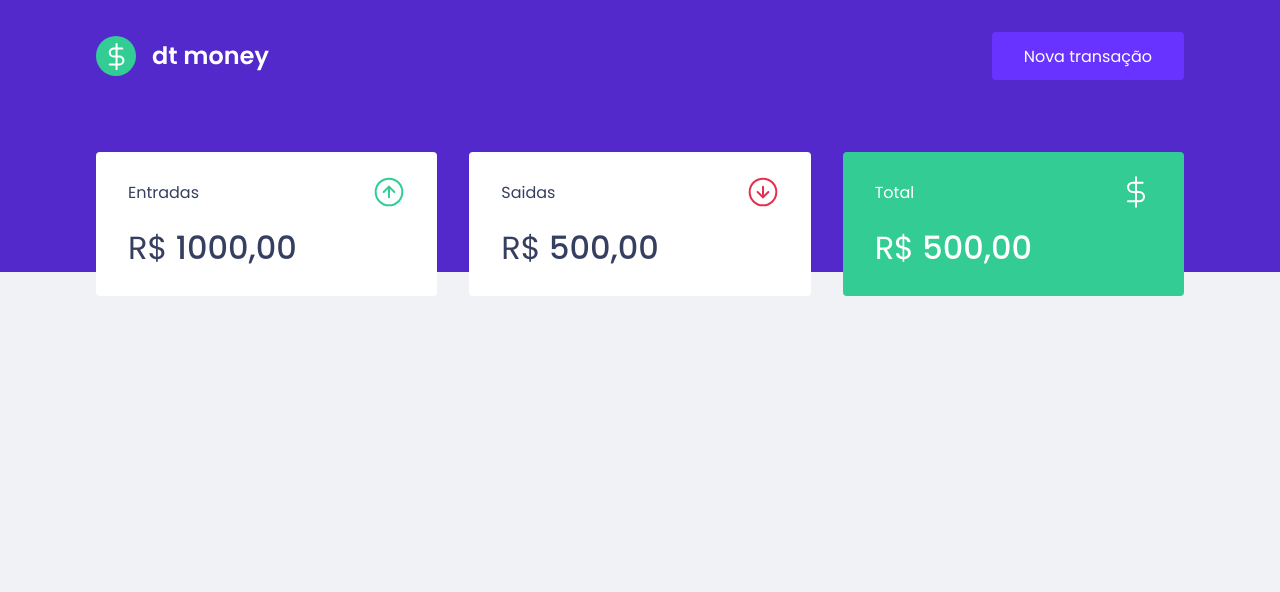
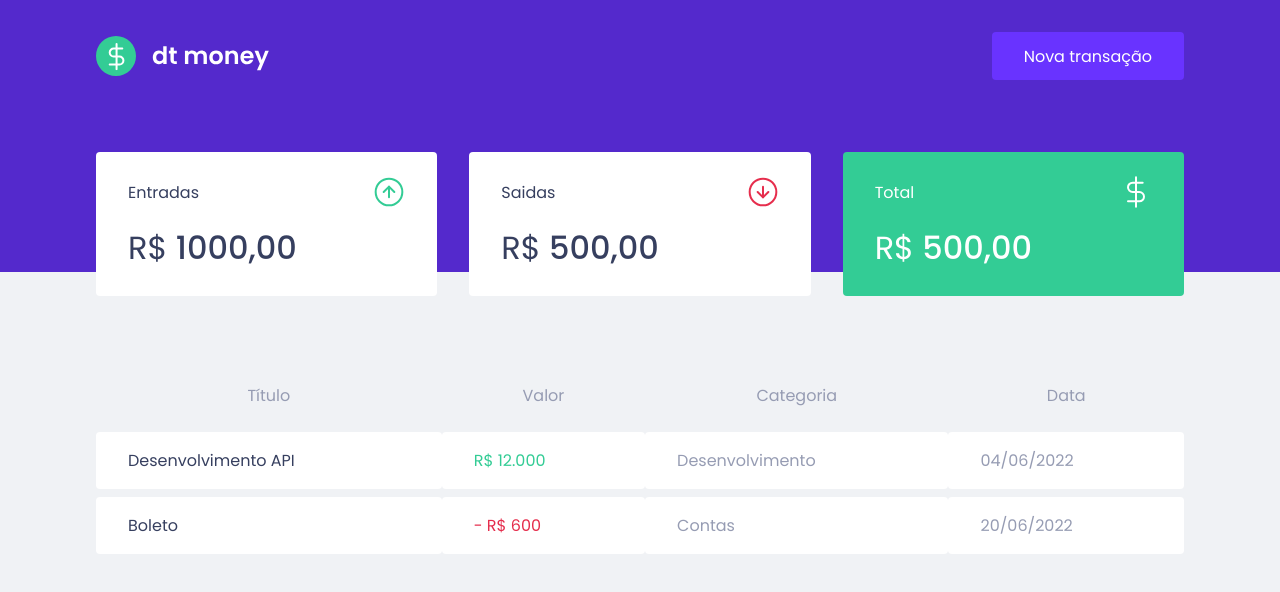
Before and after one commit to joaovitors1g/DTMoney, a React (Create React App) app: page / in a window 1280 px wide. Shown: the top 592 px of the page. Built offline with nearby package versions, Linux system fonts and the light colour scheme.

Commit message:
feat: insert transactions table into dashboard

```diff
--- a/src/components/Dashboard/index.tsx
+++ b/src/components/Dashboard/index.tsx
@@ -1,10 +1,12 @@
 import { Summary } from '../Summary';
+import { TransactionsTable } from '../TransactionsTable';
 import { Container } from './styles';
 
 export function Dashboard() {
   return (
     <Container>
       <Summary />
+      <TransactionsTable />
     </Container>
   );
 }
```
